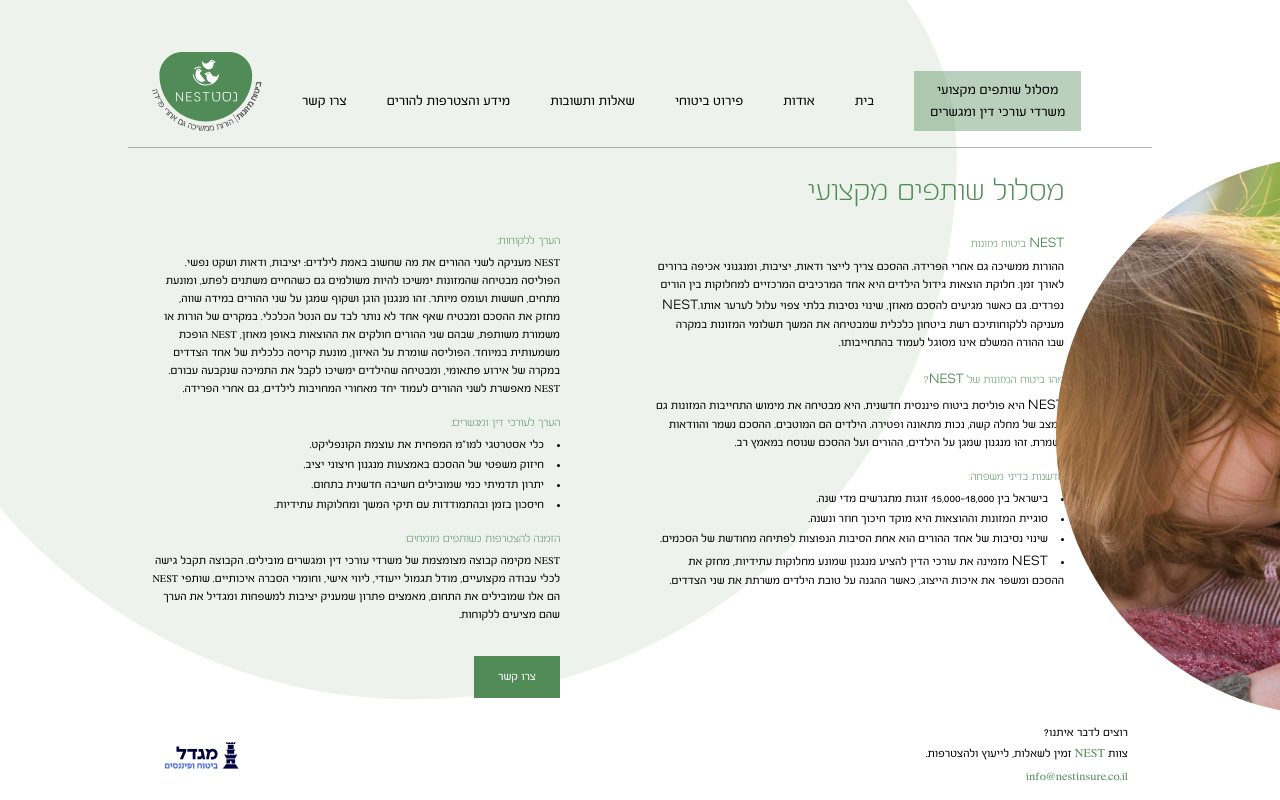
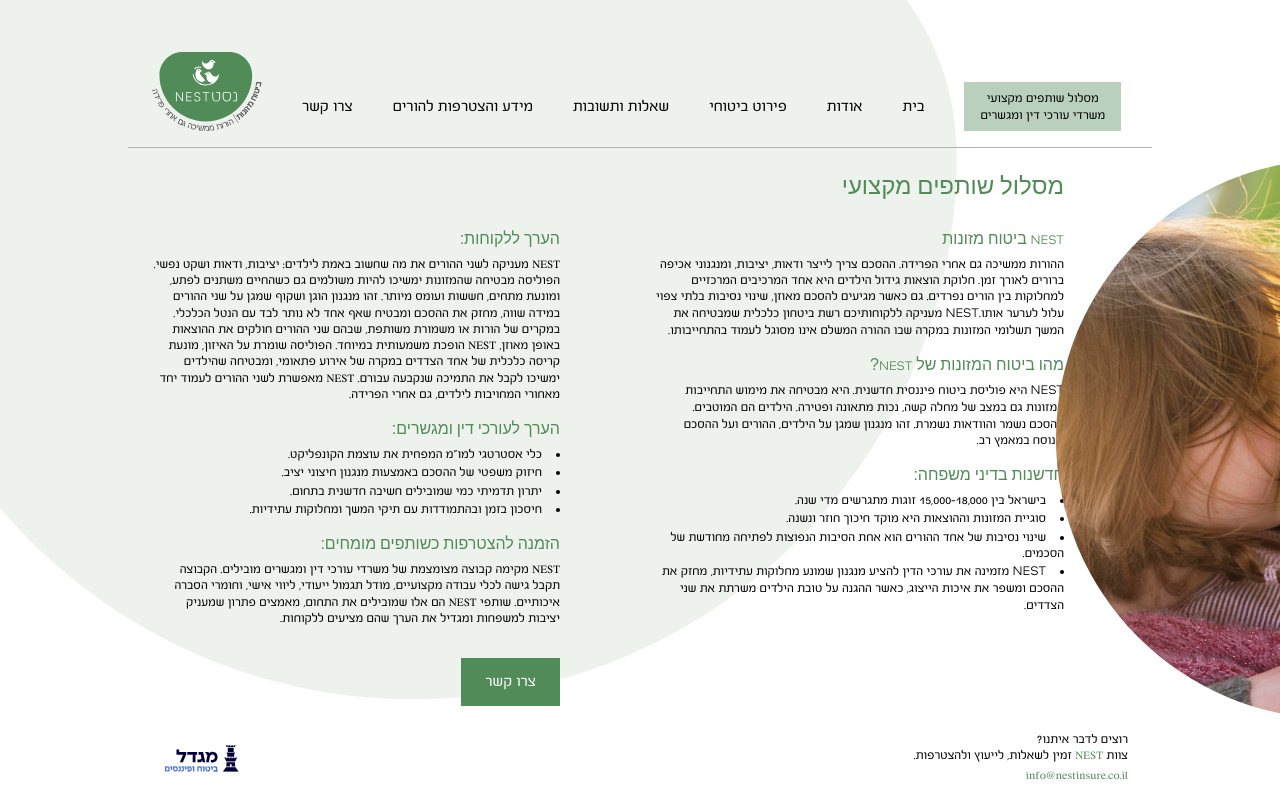
Before and after one commit to quincyhut/nest, a Next.js app: page /partners in a window 1280 px wide. Built offline with nearby package versions, Linux system fonts and the light colour scheme.

Commit message:
feat: Update text sizes to improve readability across multiple components

```diff
--- a/app/about/page.tsx
+++ b/app/about/page.tsx
@@ -56,7 +56,7 @@ export default function Home() {
             className="flex-1 inline justify-center items-center flex-col pt-6 md:pt-15 max-w-full md:max-w-85 text-center md:text-right md:max-h-[calc(100vh-8rem)] md:overflow-y-auto"
           >
             <h1 className="text-2xl font-bold text-[#508b58]">אודות</h1>
-            <p className="mt-4 text-sm text-black ">
+            <p className="mt-4 text-base text-black ">
               NEST הוקמה מתוך הבנה שהשינוי המשפחתי אינו אמור לפגוע בילדים.
               בישראל מתרחשים מדי שנה אלפי מקרים שבהם הורה אינו מסוגל להמשיך לשלם
               מזונות בשל מחלה, תאונה או פטירה. במצבים אלה ההורה האחר מוצא עצמו
--- a/app/components/Footer.tsx
+++ b/app/components/Footer.tsx
@@ -13,7 +13,7 @@ export default function Footer() {
           />
         </div>
         <div dir="rtl" className="text-right">
-          <p className="text-sm font-bold text-black">רוצים לדבר איתנו?</p>
+          <p className="text-base font-bold text-black">רוצים לדבר איתנו?</p>
           <p className="text-xs text-black">
             צוות <span className="font-bold text-[#508b58]">NEST</span> זמין לשאלות, לייעוץ ולהצטרפות.
           </p>
--- a/app/globals.css
+++ b/app/globals.css
@@ -95,32 +95,14 @@ body {
   color: var(--color-text-secondary);
 }
 
-/* Headings - Inter Light */
-h1, h2, h3 {
-  font-weight: 300;
-  letter-spacing: -0.03em;
+/* Body text */
+p, span, li {
+  font-weight: 400;
+  font-size: 13px;
+  line-height: 1.25;
 }
 
-h1 {
-  font-size: 31.3px;
-  line-height: 35px;
+h1, h2, h3, h4, h5, h6 {
+  font-family: var(--font-brand);
+  font-weight: 400;
 }
-
-/* Body text - Inter Regular */
-p, a, span {
-  font-weight: 400;
-  font-size: 14.1px;
-  line-height: 22px;
-}
-
-/* Small text - minimum 12px */
-.text-sm {
-  font-size: 12px;
-  line-height: 18px;
-}
-
-/* Extra small text - set to minimum 12px */
-.text-xs {
-  font-size: 12px;
-  line-height: 18px;
-}
--- a/app/page.tsx
+++ b/app/page.tsx
@@ -61,7 +61,7 @@ export default function Home() {
               <br />
               הורות ממשיכה גם אחרי פרידה.
             </h1>
-            <p className="mt-4 text-sm text-black">
+            <p className="mt-4 text-base text-black">
               <span className="font-brand">NEST</span> מבטיחה רצף תשלומי מזונות לילדים
               <br />
               גם כאשר מתרחש אירוע בלתי צפוי אצל אחד ההורים.
@@ -70,7 +70,7 @@ export default function Home() {
             </p>
             <Link
               href="/contact"
-              className="mt-6 inline-block bg-[#508B58] text-white px-6 py-3 text-sm hover:bg-[#3d6b43] transition-colors"
+              className="mt-6 inline-block bg-[#508B58] text-white px-6 py-3 text-base hover:bg-[#3d6b43] transition-colors"
             >
               צרו קשר
             </Link>
--- a/app/parents/page.tsx
+++ b/app/parents/page.tsx
@@ -116,7 +116,7 @@ export default function Home() {
             </div>
             <Link
               href="/contact"
-              className="mt-6 inline-block bg-[#508B58] text-white px-6 py-3 text-sm hover:bg-[#3d6b43] transition-colors"
+              className="mt-6 inline-block bg-[#508B58] text-white px-6 py-3 text-base hover:bg-[#3d6b43] transition-colors"
             >
               צרו קשר
             </Link>
--- a/app/partners/page.tsx
+++ b/app/partners/page.tsx
@@ -36,10 +36,10 @@ export default function Home() {
               {/* Right column */}
               <div className="space-y-4">
                 <div>
-                  <h2 className="text-sm font-bold text-[#508b58] mb-1">
+                  <h2 className="text-base font-bold text-[#508b58] mb-1">
                     <span className="font-brand">NEST</span> ביטוח מזונות
                   </h2>
-                  <p className="text-sm text-black leading-tight">
+                  <p className="text-base text-black leading-tight">
                     ההורות ממשיכה גם אחרי הפרידה.
                     ההסכם צריך לייצר ודאות, יציבות, ומנגנוני אכיפה ברורים לאורך זמן.
                     חלוקת הוצאות גידול הילדים היא אחד המרכיבים המרכזיים למחלוקות בין הורים נפרדים.
@@ -50,10 +50,10 @@ export default function Home() {
                 </div>
 
                 <div>
-                  <h2 className="text-sm font-bold text-[#508b58] mb-1">
+                  <h2 className="text-base font-bold text-[#508b58] mb-1">
                     מהו ביטוח המזונות של <span className="font-brand">NEST</span>?
                   </h2>
-                  <p className="text-sm text-black leading-tight">
+                  <p className="text-base text-black leading-tight">
                     <span className="font-brand">NEST</span> היא פוליסת ביטוח פיננסית חדשנית.
                     היא מבטיחה את מימוש התחייבות המזונות גם במצב של מחלה קשה, נכות מתאונה ופטירה.
                     הילדים הם המוטבים.
@@ -63,10 +63,10 @@ export default function Home() {
                 </div>
 
                 <div>
-                  <h2 className="text-sm font-bold text-[#508b58] mb-1">
+                  <h2 className="text-base font-bold text-[#508b58] mb-1">
                     חדשנות בדיני משפחה:
                   </h2>
-                  <ul className="list-disc list-inside text-sm text-black leading-tight space-y-0.5">
+                  <ul className="list-disc list-inside text-base text-black leading-tight space-y-0.5">
                     <li>בישראל בין 15,000-18,000 זוגות מתגרשים מדי שנה.</li>
                     <li>סוגיית המזונות וההוצאות היא מוקד חיכוך חוזר ונשנה.</li>
                     <li>שינוי נסיבות של אחד ההורים הוא אחת הסיבות הנפוצות לפתיחה מחודשת של הסכמים.</li>
@@ -81,10 +81,10 @@ export default function Home() {
               {/* Left column */}
               <div className="space-y-4">
                 <div>
-                  <h2 className="text-sm font-bold text-[#508b58] mb-1">
+                  <h2 className="text-base font-bold text-[#508b58] mb-1">
                     הערך ללקוחות:
                   </h2>
-                  <p className="text-sm text-black leading-tight">
+                  <p className="text-base text-black leading-tight">
                     NEST מעניקה לשני ההורים את מה שחשוב באמת לילדים: יציבות, ודאות ושקט נפשי.
                     הפוליסה מבטיחה שהמזונות ימשיכו להיות משולמים גם כשהחיים משתנים לפתע, ומונעת
                     מתחים, חששות ועומס מיותר.
@@ -97,10 +97,10 @@ export default function Home() {
                 </div>
 
                 <div>
-                  <h2 className="text-sm font-bold text-[#508b58] mb-1">
+                  <h2 className="text-base font-bold text-[#508b58] mb-1">
                     הערך לעורכי דין ומגשרים:
                   </h2>
-                  <ul className="list-disc list-inside text-sm text-black leading-tight space-y-0.5">
+                  <ul className="list-disc list-inside text-base text-black leading-tight space-y-0.5">
                     <li>כלי אסטרטגי למו״מ המפחית את עוצמת הקונפליקט.</li>
                     <li>חיזוק משפטי של ההסכם באמצעות מנגנון חיצוני יציב.</li>
                     <li>יתרון תדמיתי כמי שמובילים חשיבה חדשנית בתחום.</li>
@@ -109,10 +109,10 @@ export default function Home() {
                 </div>
 
                 <div>
-                  <h2 className="text-sm font-bold text-[#508b58] mb-1">
+                  <h2 className="text-base font-bold text-[#508b58] mb-1">
                     הזמנה להצטרפות כשותפים מומחים:
                   </h2>
-                  <p className="text-sm text-black leading-tight">
+                  <p className="text-base text-black leading-tight">
                     NEST מקימה קבוצה מצומצמת של משרדי עורכי דין ומגשרים מובילים.
                     הקבוצה תקבל גישה לכלי עבודה מקצועיים, מודל תגמול ייעודי, ליווי אישי,
                     וחומרי הסברה איכותיים.
@@ -121,7 +121,7 @@ export default function Home() {
                 </div>
                 <Link
                   href="/contact"
-                  className="mt-4 inline-block bg-[#508B58] text-white px-6 py-3 text-sm hover:bg-[#3d6b43] transition-colors"
+                  className="mt-4 inline-block bg-[#508B58] text-white px-6 py-3 text-base hover:bg-[#3d6b43] transition-colors"
                 >
                   צרו קשר
                 </Link>
```
Also changed, not shown: app/components/Header.tsx (+7 -7 lines), app/contact/page.tsx (+20 -20 lines), app/faq/page.tsx (+8 -8 lines), app/insurance/page.tsx (+4 -4 lines).
